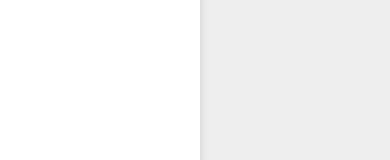
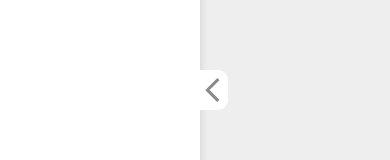
Before and after one commit to Berohlfs/Webimob, a React (Create React App) app in the folder codigo-fonte/Client/: page / in a window 390 px wide. Shown: the part 371-531 px from the top of the page. Built offline with nearby package versions, Linux system fonts and the light colour scheme.

Commit message:
Adding responsiveness to navbar
Done

Falta estilizar o atalho.

```diff
--- a/codigo-fonte/Client/src/App.js
+++ b/codigo-fonte/Client/src/App.js
@@ -6,15 +6,15 @@ import Container from './layouts/Container'
 import { useState } from 'react'
 
 function App() {
-  const [responsiveBool, setResponsiveBool] = useState(false)
+  const [responsiveness, setResponsiveness] = useState(false)
   const toggleResponsiveness = ()=> {
-    responsiveBool ? setResponsiveBool(false) : setResponsiveBool(true)
+    responsiveness ? setResponsiveness(false) : setResponsiveness(true)
   }
   return (
     <>
       <Header/>
-      <Menu isResponsive={responsiveBool} toggle={toggleResponsiveness}/>
-      <Container isResponsive={responsiveBool}>
+      <Menu isResponsive={responsiveness} toggle={toggleResponsiveness}/>
+      <Container isResponsive={responsiveness}>
 
       </Container>
     </>
--- a/codigo-fonte/Client/src/layouts/Container.css
+++ b/codigo-fonte/Client/src/layouts/Container.css
@@ -1,6 +1,8 @@
-#main{
+.container{
     min-height: calc(100vh - 80px);
     width: calc(100% - 200px);
+    padding: 10px;
+    box-sizing: border-box;
 
     background-color: var(--lightergrey);
 
@@ -8,9 +10,9 @@
     left: 200px;
     z-index: 0;
 
-    transition: 0.3s;
+    transition: 0.4s;
 }
 .responsive-container{
-    width: calc(100% - 20px);
-    left: 20px;
+    width: 100%;
+    left: 0px;
 }
--- a/codigo-fonte/Client/src/layouts/Container.js
+++ b/codigo-fonte/Client/src/layouts/Container.js
@@ -2,7 +2,7 @@ import './Container.css'
 
 const Container = ({isResponsive})=> {
     return (
-        <section id='main' className={ isResponsive ? 'responsive-container' : ''}>
+        <section id='main' className={`container ${isResponsive ? 'responsive-container' : ''}`}>
 
         </section>
     )
--- a/codigo-fonte/Client/src/layouts/Header.js
+++ b/codigo-fonte/Client/src/layouts/Header.js
@@ -1,5 +1,6 @@
 import './Header.css'
 import webimob_logo from '../images/logo.png'
+
 const Header = ()=> {
     return (
         <header>
--- a/codigo-fonte/Client/src/layouts/Menu.css
+++ b/codigo-fonte/Client/src/layouts/Menu.css
@@ -1,4 +1,4 @@
-nav{
+.menu{
     background-color: var(--white);
     box-shadow: 0 0 0.5em var(--lightgrey);
 
@@ -10,9 +10,36 @@ nav{
     left: 0px ;
     z-index: 1;
 
-    transition: 0.3s;
+    transition: 0.4s;
 }
 
 .responsive-menu{
-    left: -180px;
+    left: -200px;
 }
+
+div#toggle-div{
+    background-color: var(--white);
+    padding: 8px 8px 5px;
+    border-top-right-radius: 10px;
+    border-top-left-radius: 10px;
+
+    display: flex;
+    align-items: center;
+    justify-content: center;
+
+    position: absolute;
+    top: calc(50% - 15px);
+    right:-34px;
+
+    transform: rotate(90deg);
+}
+
+.shrink-menu-icon{
+    opacity: 0.45;
+    transition: 0.4s;
+    cursor: pointer;
+}
+
+.expand-menu-icon{
+    transform: rotate(180deg);
+}
--- a/codigo-fonte/Client/src/layouts/Menu.js
+++ b/codigo-fonte/Client/src/layouts/Menu.js
@@ -1,9 +1,12 @@
-import { useRef } from 'react'
 import './Menu.css'
+import expand_icon from '../images/expand-icon-24x15.png'
 
 const Menu = ({isResponsive, toggle}) => {
     return (
-        <nav className={ isResponsive ? 'responsive-menu' : ''} onClick={toggle}>
+        <nav className={`menu ${isResponsive ? 'responsive-menu' : ''}`}>
+            <div id={'toggle-div'}>
+                <img className={`shrink-menu-icon ${isResponsive ? 'expand-menu-icon' : ''}`} src={expand_icon} alt={'expandir/recolher'} onClick={toggle}/>
+            </div>
 
         </nav>
     )
```
Also changed, not shown: codigo-fonte/Client/src/images/expand-icon-24x15.png (added).
